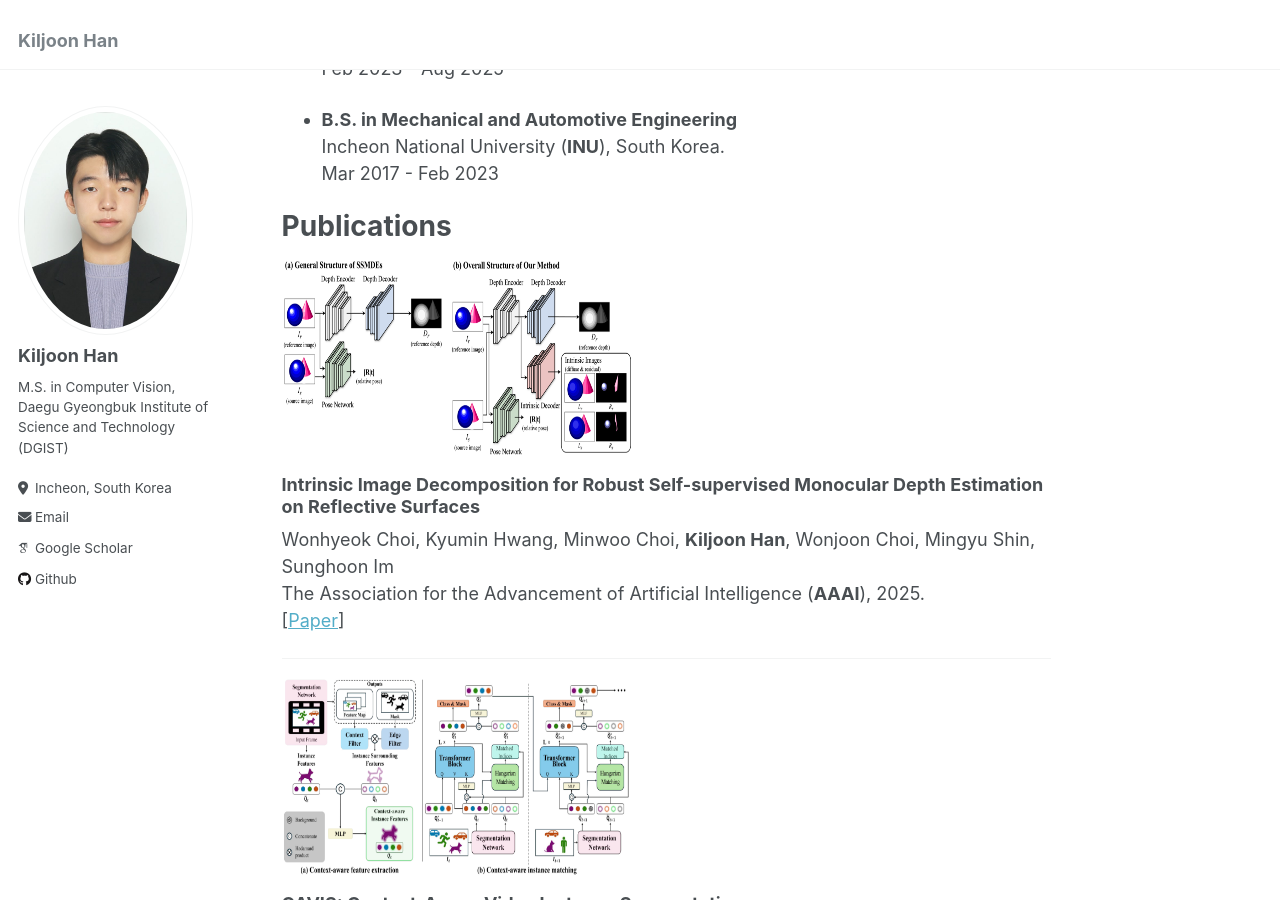
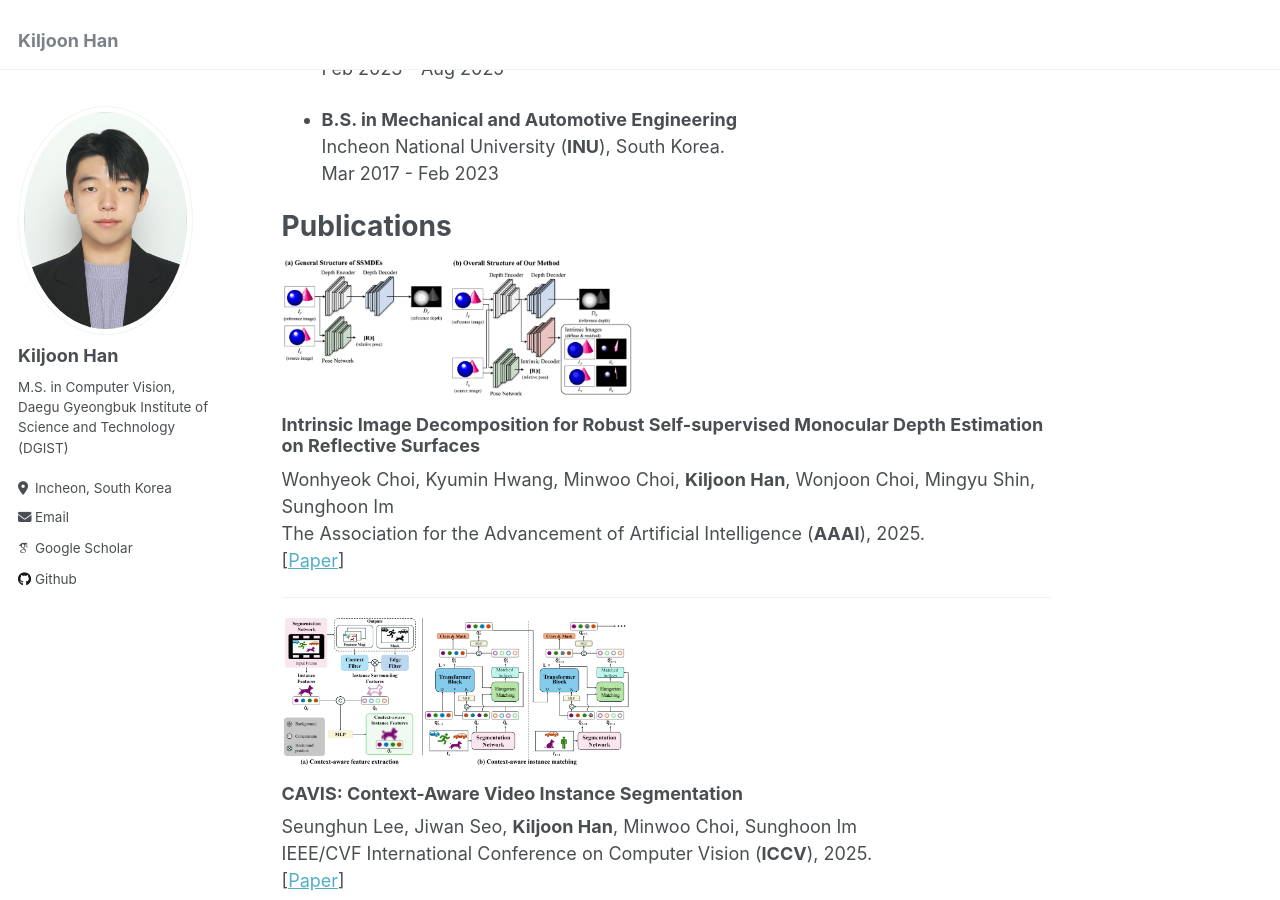
Before and after one commit to Kiljoon/Kiljoon.github.io, a Jekyll site: the page built from _pages/about.md, in a window 1280 px wide and 900 px high, scrolled down 357 px. Built offline with Jekyll 4.4.1, drawn with Linux system fonts in a browser that asks for light colours; some web fonts are replaced.

Commit message:
image resize

```diff
--- a/_pages/about.md
+++ b/_pages/about.md
@@ -25,7 +25,7 @@ Mar 2017 - Feb 2023
 Publications
 ======
 
-<img src='/images/iid_mono.png' style="width: 350px; height: 200px; margin-bottom: -20px;">
+<img src='/images/iid_mono.png' style="width: 350px; margin-bottom: -20px;">
 
 ### Intrinsic Image Decomposition for Robust Self-supervised Monocular Depth Estimation on Reflective Surfaces
 Wonhyeok Choi, Kyumin Hwang, Minwoo Choi,  **Kiljoon Han**, Wonjoon Choi, Mingyu Shin, Sunghoon Im<br>
@@ -34,7 +34,7 @@ The Association for the Advancement of Artificial Intelligence (**AAAI**), 2025.
 
 ---
 
-<img src='/images/cavis.png' style="width: 350px; height: 200px; margin-bottom: -20px;">
+<img src='/images/cavis.png' style="width: 350px; margin-bottom: -20px;">
 
 ### CAVIS: Context-Aware Video Instance Segmentation
 Seunghun Lee, Jiwan Seo, **Kiljoon Han**, Minwoo Choi, Sunghoon Im<br>
@@ -43,7 +43,7 @@ IEEE/CVF International Conference on Computer Vision (**ICCV**), 2025.<br>
 
 ---
 
-<img src='/images/lomm.png' style="width: 350px; height: 200px; margin-bottom: -20px;">
+<img src='/images/lomm.png' style="width: 350px; margin-bottom: -20px;">
 
 ### LOMM: Latest Object Memory Management for Temporally Consistent Video Instance Segmentation
 Seunghun Lee, Jiwan Seo, Minwoo Choi, **Kiljoon Han**, Sunghoon Im<br>
@@ -58,7 +58,7 @@ IEEE/CVF International Conference on Computer Vision (**ICCV**), 2025.<br>
 Under-Review
 ======
 
-<img src='/images/deq_stereo.png' style="width: 350px; height: 200px; margin-bottom: -20px;">
+<img src='/images/deq_stereo.png' style="width: 350px; margin-bottom: -20px;">
 
 ### DEQ-Stereo: Deep Equilibrium Video Stereo Matching via Adaptive Convergence
 **Kiljoon Han**, Kyumin Hwang, Wonhyeok Choi, Jeonghoon Kim, Sunghoon Im <br>
```
